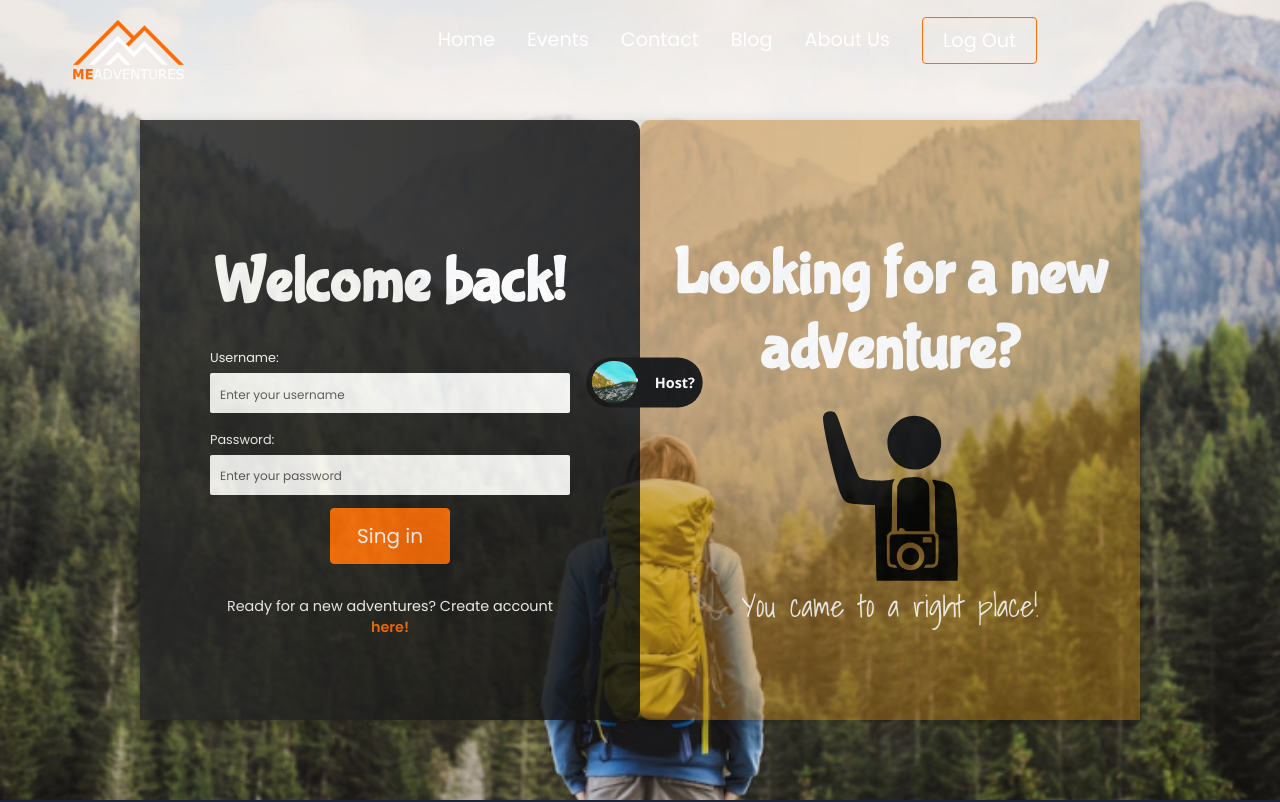
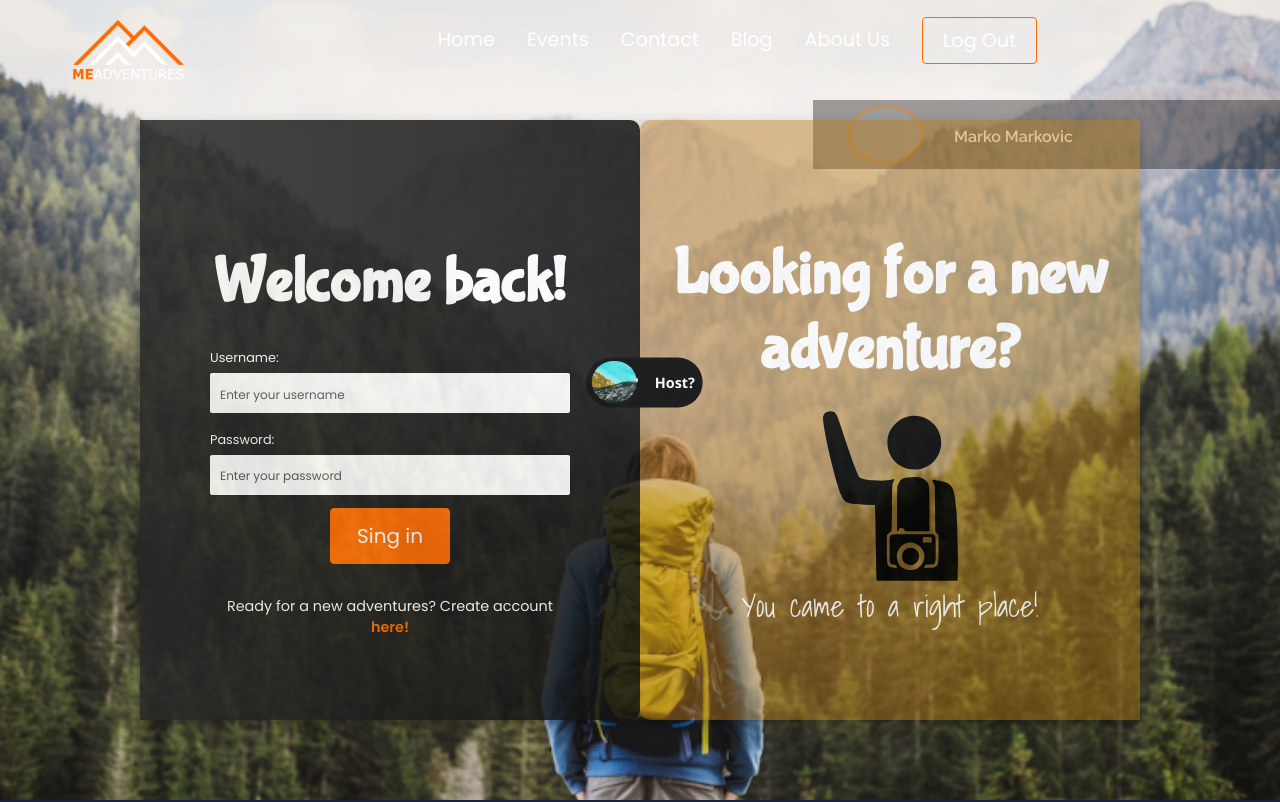
Before and after one commit to micokontic/react-final-task, a React (Create React App) app: page /log-in in a window 1280 px wide. Shown: the top 802 px of the page. Built offline with nearby package versions, Linux system fonts and the light colour scheme; no server answers; grey boxes are pictures that could not be loaded; what react-google-maps would draw is missing.

Commit message:
profile link

```diff
--- a/src/components/FlipCardsWithMap.js
+++ b/src/components/FlipCardsWithMap.js
@@ -62,7 +62,7 @@ function FlipCards() {
                 hoverSelectedActivity={hoverSelectedActivity}
                 />
                 <div className='weather-widget' style={{height:'25%'}}>
-                    <WeatherWidget activitie={hoverSelectedActivity}/>
+                    <WeatherWidget/>
                 </div>
             </div>
 
--- a/src/components/Navbar.css
+++ b/src/components/Navbar.css
@@ -104,6 +104,40 @@
 	visibility: hidden;
 }
 
+.navbar-user-card-conatiner {
+	position: fixed;
+	right: -10%;
+	top: 100px;
+	padding: 0.4% !important;
+	background: rgba(0, 0, 0, 0.36);
+}
+
+.navbar-user-card-conatiner .profile-details {
+	grid-template-columns: 1fr;
+}
+
+.navbar-user-card-conatiner .flex-display {
+	display: flex;
+	flex-direction: row;
+	cursor: pointer;
+	z-index: 5;
+}
+
+.navbar-user-card-conatiner .profile-img {
+	width: 16%;
+	height: 100%;
+}
+
+.navbar-user-card-conatiner h4 {
+	color: white;
+	font-family: "Poppins", sans-serif;
+	font-weight: 600;
+}
+
+.navbar-user-card-conatiner .user-card-container {
+	padding: 1%;
+}
+
 @media screen and (max-width: 960px) {
 	.NavbarItems {
 		position: relative;
--- a/src/components/Navbar.js
+++ b/src/components/Navbar.js
@@ -39,7 +39,7 @@ function Navbar({ backgroundStyle }) {
     <>
       <div className="navbar-absolute">
         <IconContext.Provider value={{ color: "#fff" }}>
-          <div className="navbar" style={{ background: backgroundStyle }}>
+          <div className="navbar" style={{ "background": backgroundStyle }}>
             <div className="navbar-container container">
               <Link to="/" className="navbar-logo" onClick={closeMobileMenu}>
                 <div className="navbar-logo-div"></div>
@@ -154,6 +154,9 @@ function Navbar({ backgroundStyle }) {
               </ul>
             </div>
           </div>
+          {
+            currentUser=="default"?"":(<NavUserCard/>)
+          }
         </IconContext.Provider>
       </div>
     </>
--- a/src/components/UserCard/NavUserCard.js
+++ b/src/components/UserCard/NavUserCard.js
@@ -16,14 +16,6 @@ function NavUserCard({type}) {
             <div className="profile-img zoom">
                 <img className='image' src="https://widgetwhats.com/app/uploads/2019/11/free-profile-photo-whatsapp-4-300x300.png"></img>
             </div>
-            <div className='profile-details' style={type==="user"?styleOneColumn:styleDefault} >
-                {type==="user"?'':
-                <div className='guide-logo-container'>
-                    <img className='guide-logo-img' src={GuideLogo}></img>
-                    <h5 style={{display:'block'}}>GUIDE</h5>
-                </div>
-                }
-            </div>
             <h4>Marko Markovic</h4>
             </Link>
         </div>
--- a/src/components/WeatherWidget/WeatherWidget.js
+++ b/src/components/WeatherWidget/WeatherWidget.js
@@ -1,6 +1,6 @@
 import React from 'react'
 
-function WeatherWidget({activitie}) {
+function WeatherWidget() {
 
 
     const format_coordinates=(activitie)=>{
@@ -12,11 +12,9 @@ function WeatherWidget({activitie}) {
         // - minus signs replaced by n
         // - LAT and LNG concatenated
 
-            if(activitie==null){
-                var coordinates={lat:42.43 ,lng:19.26}
-            }else{
-                var coordinates={lat:42.43 ,lng:19.26} //ovo prebaciti posle
-            }
+
+            var coordinates={lat:42.43 ,lng:19.26} //ovo prebaciti posle
+
 
 
             coordinates['lat'] = Math.round(coordinates['lat'] * 100) / 100
@@ -33,11 +31,10 @@ function WeatherWidget({activitie}) {
             var lng = lng.replace(".", "d").replace("-", "n")
             return lat + lng
         }
-        console.log(format_coordinates(activitie));
 
     return (
             <div>
-                <a className="weatherwidget-io" style={{display:'block'}} href={`https:forecast7.com/en/${format_coordinates(activitie)}/podgorica/`} data-label_1="PODGORICA" data-label_2="WEATHER" data-theme="original" >SALTA CAPITAL</a>
+                <a className="weatherwidget-io" style={{display:'block'}} href={`https:forecast7.com/en/42d4319d26/podgorica/`} data-label_1="PODGORICA" data-label_2="WEATHER" data-theme="original" >SALTA CAPITAL</a>
 
                 {!function (d, s, id) {
                     var js, fjs = d.getElementsByTagName(s)[0];
```
